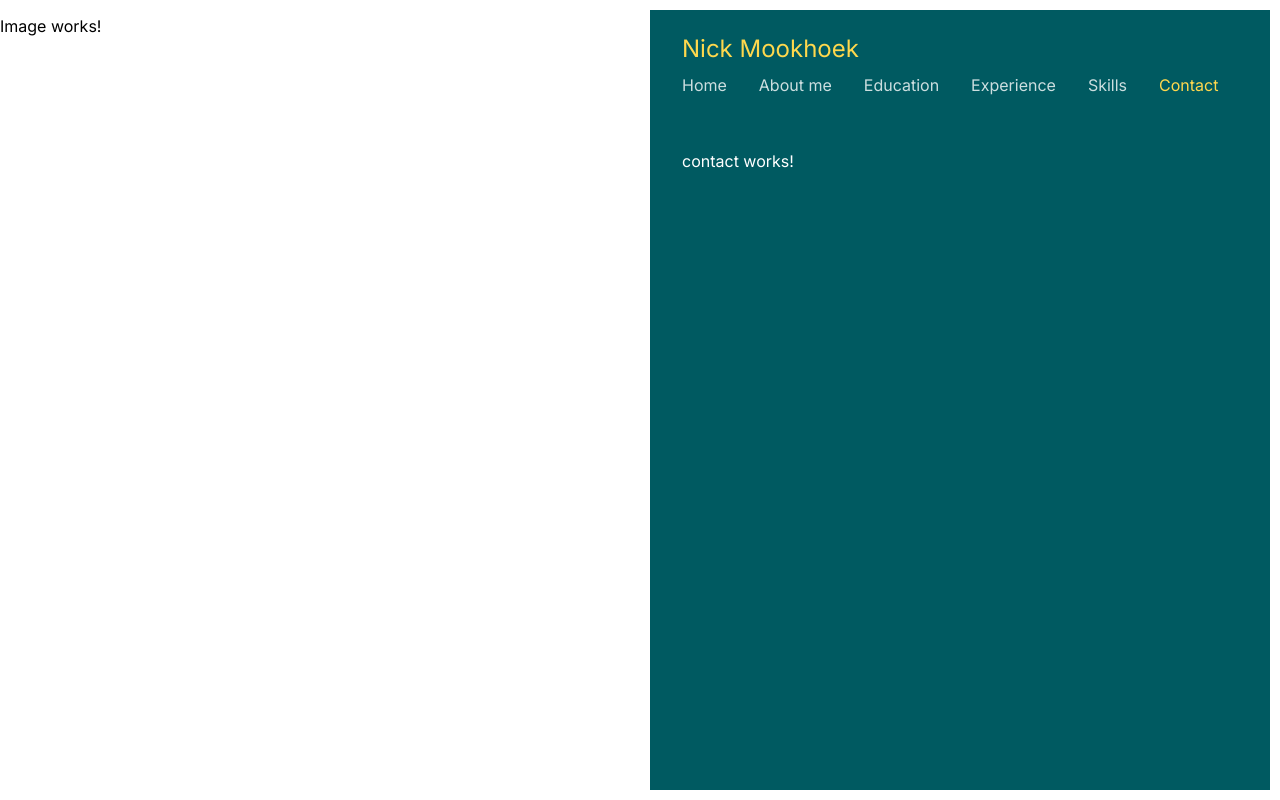
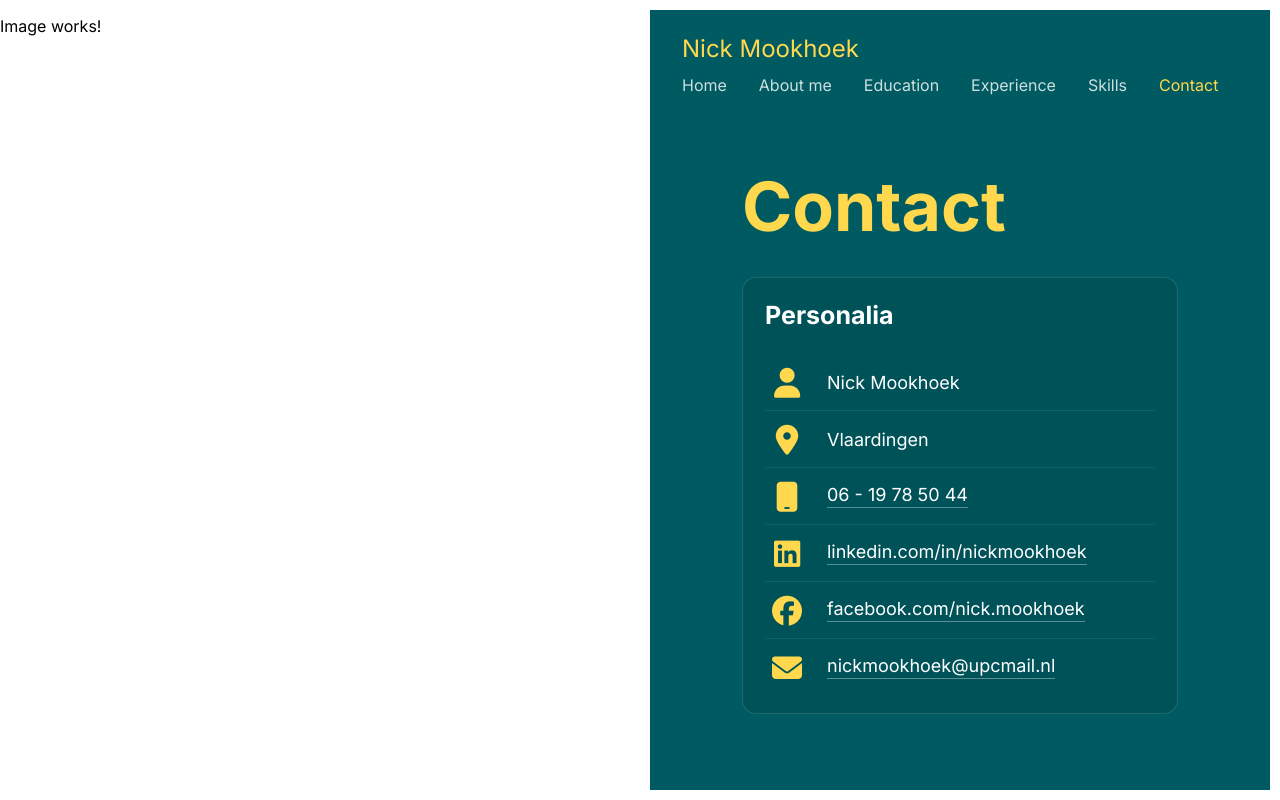
Before and after one commit to Nick-M63/resume, an Angular app: page /contact in a window 1280 px wide. Built offline with nearby package versions, Linux system fonts and the light colour scheme.

Commit message:
Finished Skills Component

```diff
--- a/src/app/content/contact/contact.component.css
+++ b/src/app/content/contact/contact.component.css
@@ -0,0 +1,71 @@
+.container {
+  margin: 30px 60px;
+  max-width: 980px;
+}
+
+h1 {
+  font-size: clamp(42px, 6vw, 68px);
+  color: #ffd84d;
+  margin: 0 0 30px;
+}
+
+.contact {
+  padding: 22px 22px 18px;
+  border: 1px solid rgba(255, 255, 255, 0.12);
+  border-radius: 14px;
+  background: rgba(0, 0, 0, 0.08);
+}
+
+h6 {
+  font-size: 25px;
+  color: white;
+  margin: 0 0 24px;
+}
+
+.personData {
+  display: grid;
+  grid-template-columns: 44px 1fr;
+  gap: 18px;
+  align-items: center;
+  padding: 10px 0;
+  margin-bottom: 0;
+  border-bottom: 1px solid rgba(255, 255, 255, 0.08);
+}
+
+.personData:last-child {
+  border-bottom: none;
+}
+
+.icon {
+  font-size: 30px;
+  color: #ffd84d;
+  text-align: center;
+}
+
+.icon i {
+  display: inline-block;
+  line-height: 1;
+  transform: translateY(1px);
+}
+
+.data {
+  font-size: 18px;
+}
+
+a {
+  color: white;
+  text-decoration: none;
+  border-bottom: 1px solid rgba(255, 255, 255, 0.35);
+  padding-bottom: 2px;
+}
+
+a:hover {
+  border-bottom-color: #ffd84d;
+  color: #ffd84d;
+}
+
+.data a,
+.data span {
+  display: inline-block;
+  word-break: break-word;
+}
--- a/src/app/content/contact/contact.component.html
+++ b/src/app/content/contact/contact.component.html
@@ -1 +1,24 @@
-<p>contact works!</p>
+<div class="container">
+  <h1>Contact</h1>
+  <div class="contact">
+    <h6>Personalia</h6>
+    @for (contact of contactData; track contact.icon) {
+      <div class="personData">
+        <div class="icon"><i class="{{ contact.icon }}"></i></div>
+        <div class="data">
+          @if (contact.link) {
+            <a
+              [href]="contact.link"
+              [target]="contact.link.startsWith('http') ? '_blank' : null"
+              [rel]="contact.link.startsWith('http') ? 'noopener noreferrer' : null"
+            >
+              {{ contact.data }}
+            </a>
+          } @else {
+            <span>{{ contact.data }}</span>
+          }
+        </div>
+      </div>
+    }
+  </div>
+</div>
--- a/src/app/content/contact/contact.component.ts
+++ b/src/app/content/contact/contact.component.ts
@@ -1,4 +1,10 @@
 import { Component } from '@angular/core';
+
+export interface Contact {
+  icon: string;
+  data: string;
+  link?: string;
+}
 
 @Component({
   selector: 'app-contact',
@@ -7,5 +13,24 @@ import { Component } from '@angular/core';
   styleUrl: './contact.component.css',
 })
 export class ContactComponent {
-
+  contactData: Contact[] = [
+    { icon: 'fa-solid fa-user', data: 'Nick Mookhoek' },
+    { icon: 'fa-solid fa-location-dot', data: 'Vlaardingen' },
+    { icon: 'fa-solid fa-mobile', data: '06 - 19 78 50 44', link: 'tel:+31619785044' },
+    {
+      icon: 'fa-brands fa-linkedin',
+      data: 'linkedin.com/in/nickmookhoek',
+      link: 'https://linkedin.com/in/nickmookhoek',
+    },
+    {
+      icon: 'fa-brands fa-facebook',
+      data: 'facebook.com/nick.mookhoek',
+      link: 'https://www.facebook.com/nick.mookhoek',
+    },
+    {
+      icon: 'fa-solid fa-envelope',
+      data: 'nickmookhoek@upcmail.nl',
+      link: 'mailto:nickmookhoek@upcmail.nl',
+    },
+  ];
 }
--- a/src/app/content/home/home.component.css
+++ b/src/app/content/home/home.component.css
@@ -47,7 +47,7 @@
   }
 
   .text h1 {
-    font-size: 48px;
+    font-size: clamp(42px, 6vw, 68px);
     line-height: 1.1;
   }
 
--- a/src/app/content/skills/skills.component.css
+++ b/src/app/content/skills/skills.component.css
@@ -11,8 +11,8 @@ h1 {
 
 h6 {
   font-size: 25px;
-  color: #ffd84d;
-  margin: 0 0 14px;
+  color: #f8f7f5;
+  margin: 0 0 20px;
 }
 
 .skills {
@@ -48,3 +48,47 @@ h6 {
   border-radius: 999px;
   transition: width 800ms ease;
 }
+
+@media (max-width: 1366px), (max-height: 800px) {
+  .container {
+    margin: 18px 48px;
+    max-width: 900px;
+  }
+
+  h1 {
+    font-size: clamp(34px, 5vw, 54px);
+    margin-bottom: 18px;
+    line-height: 1.05;
+  }
+
+  h6 {
+    font-size: 20px;
+  }
+
+  .skill {
+    margin-bottom: 18px;
+  }
+
+  .bar {
+    height: 6px;
+  }
+}
+
+@media (max-width: 768px) {
+  .container {
+    margin: 0px;
+  }
+
+  h1 {
+    font-size: clamp(32px, 6vw, 36px);
+    margin-bottom: 8px;
+  }
+
+  h6 {
+    font-size: clamp(18px, 3.5vw, 20px);
+  }
+
+  .skill-header {
+    font-size: clamp(13px, 2.5vw, 14px);
+  }
+}
--- a/src/app/content/skills/skills.component.ts
+++ b/src/app/content/skills/skills.component.ts
@@ -20,7 +20,9 @@ export class SkillsComponent implements OnInit {
     { name: 'HTML', rating: 85, animatedRating: 0 },
     { name: 'CSS', rating: 70, animatedRating: 0 },
     { name: 'TypeScript', rating: 75, animatedRating: 0 },
-    { name: 'Ionic', rating: 65, animatedRating: 0 },
+    { name: 'Ionic', rating: 70, animatedRating: 0 },
+    { name: 'RxJS', rating: 68, animatedRating: 0 },
+    { name: 'Responsive Design', rating: 62, animatedRating: 0 },
   ];
 
   ngOnInit(): void {
```
